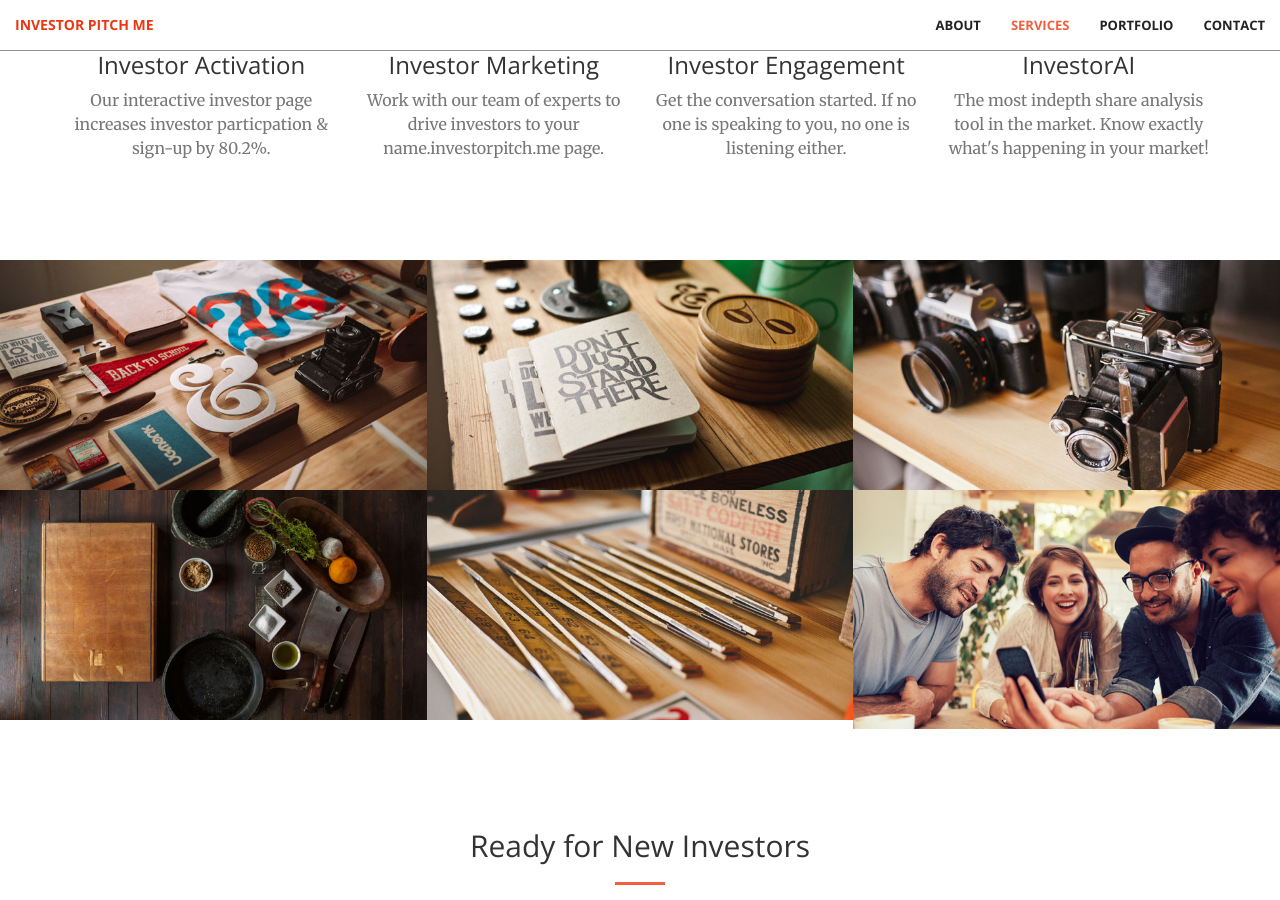
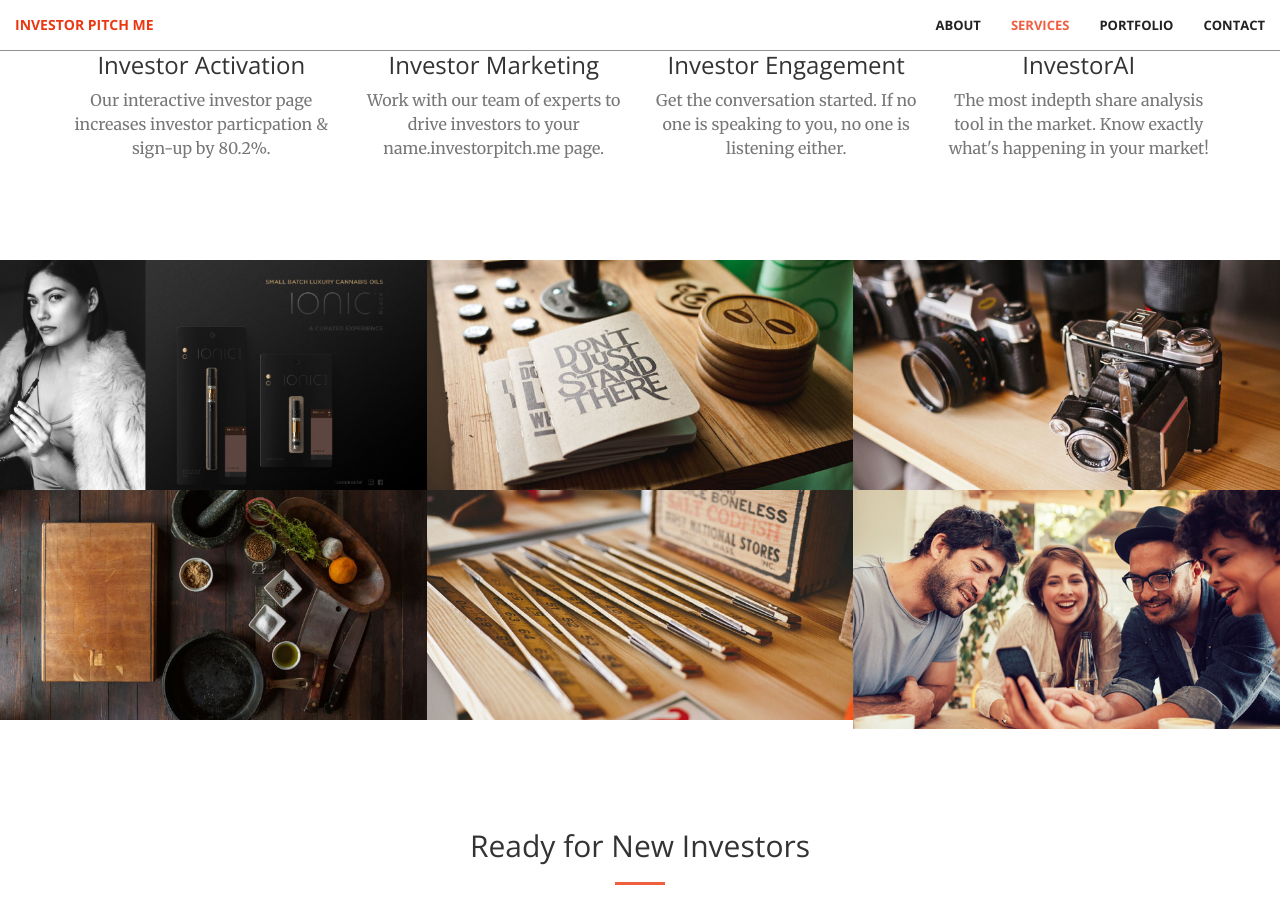
Before and after one commit to yusetc/investorpitch.me, a Jekyll site: the page built from index.html, in a window 1280 px wide and 900 px high, scrolled down 1120 px. Built offline with Jekyll 4.4.1, drawn with Linux system fonts in a browser that asks for light colours.

Commit message:
Update portfolio.html

```diff
--- a/_includes/portfolio.html
+++ b/_includes/portfolio.html
@@ -3,7 +3,7 @@
         <div class="row no-gutter">
             <div class="col-lg-4 col-sm-6">
                 <a href="#" class="portfolio-box">
-                    <img src="img/portfolio/1.jpg" class="img-responsive" alt="">
+                    <img src="img/IONIC Tombstne.jpg" class="img-responsive" alt="">
                     <div class="portfolio-box-caption">
                         <div class="portfolio-box-caption-content">
                             <div class="project-category text-faded">
```
